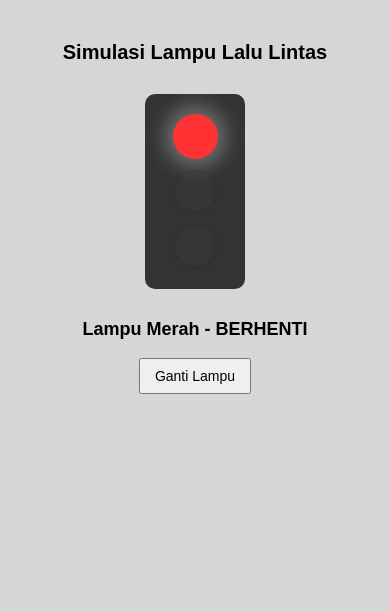
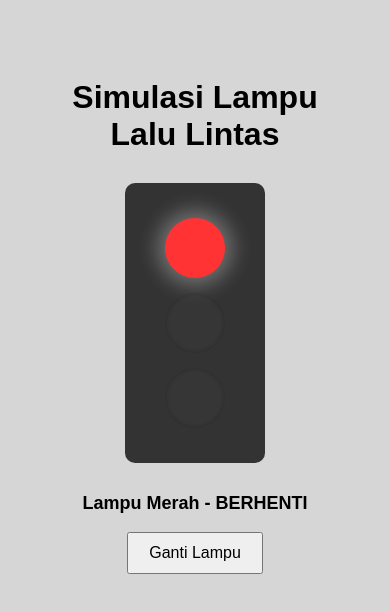
Before and after one commit to NilwanArzogi/none, a plain HTML site: page index.html in a window 390 px wide. Drawn offline with Linux system fonts and the light colour scheme.

Commit message:
index.html

```diff
--- a/index.html
+++ b/index.html
@@ -57,35 +57,6 @@ button {
   cursor: pointer;
 }
 
-@media (max-width: 600px) {
-  body {
-    padding: 20px 10px;
-  }
-
-  h1 {
-    font-size: 20px;
-  }
-
-  .traffic-light {
-    width: 80px;
-    padding: 10px;
-  }
-
-  .light {
-    width: 45px;
-    height: 45px;
-    margin: 10px auto;
-  }
-
-  button {
-    font-size: 14px;
-    padding: 8px 14px;
-  }
-
-  #status-text {
-    font-size: 14px;
-  }
-}
 
 </style>
 
```
